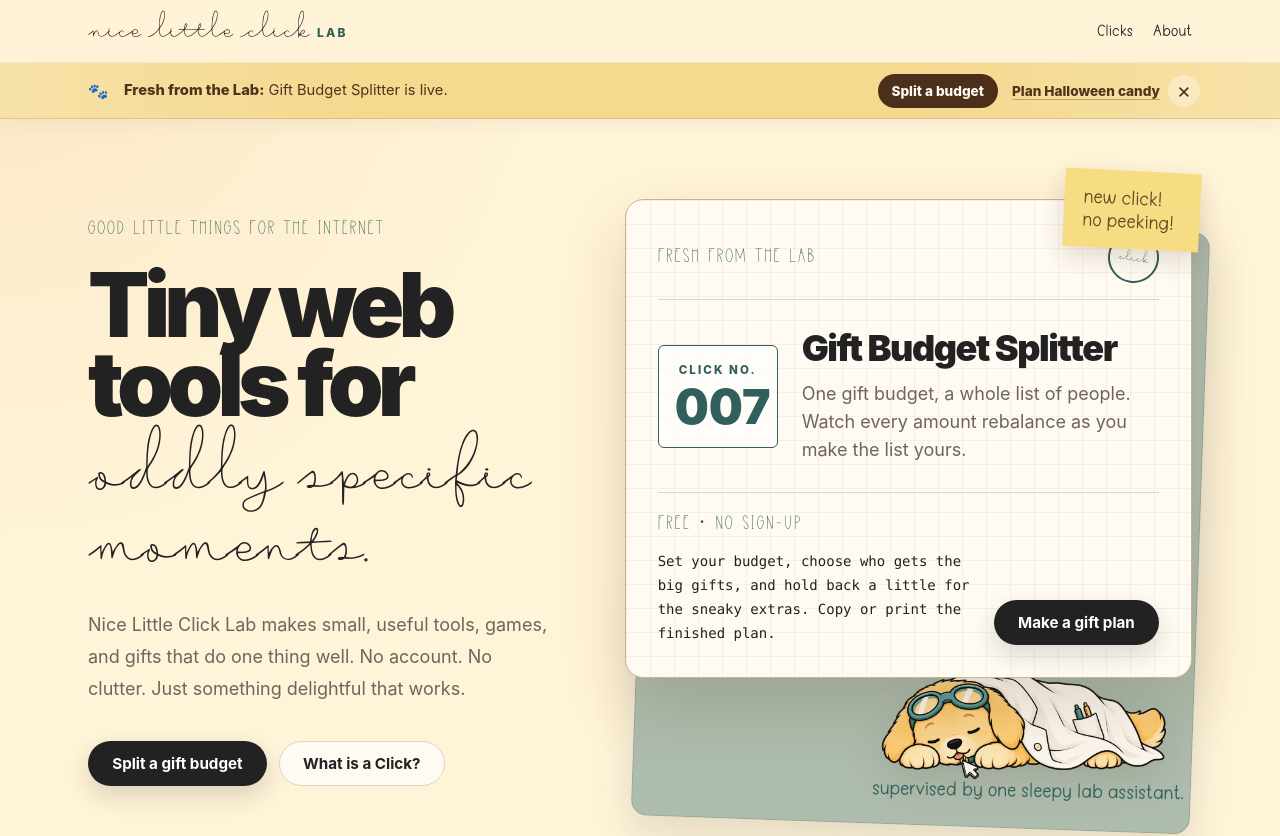
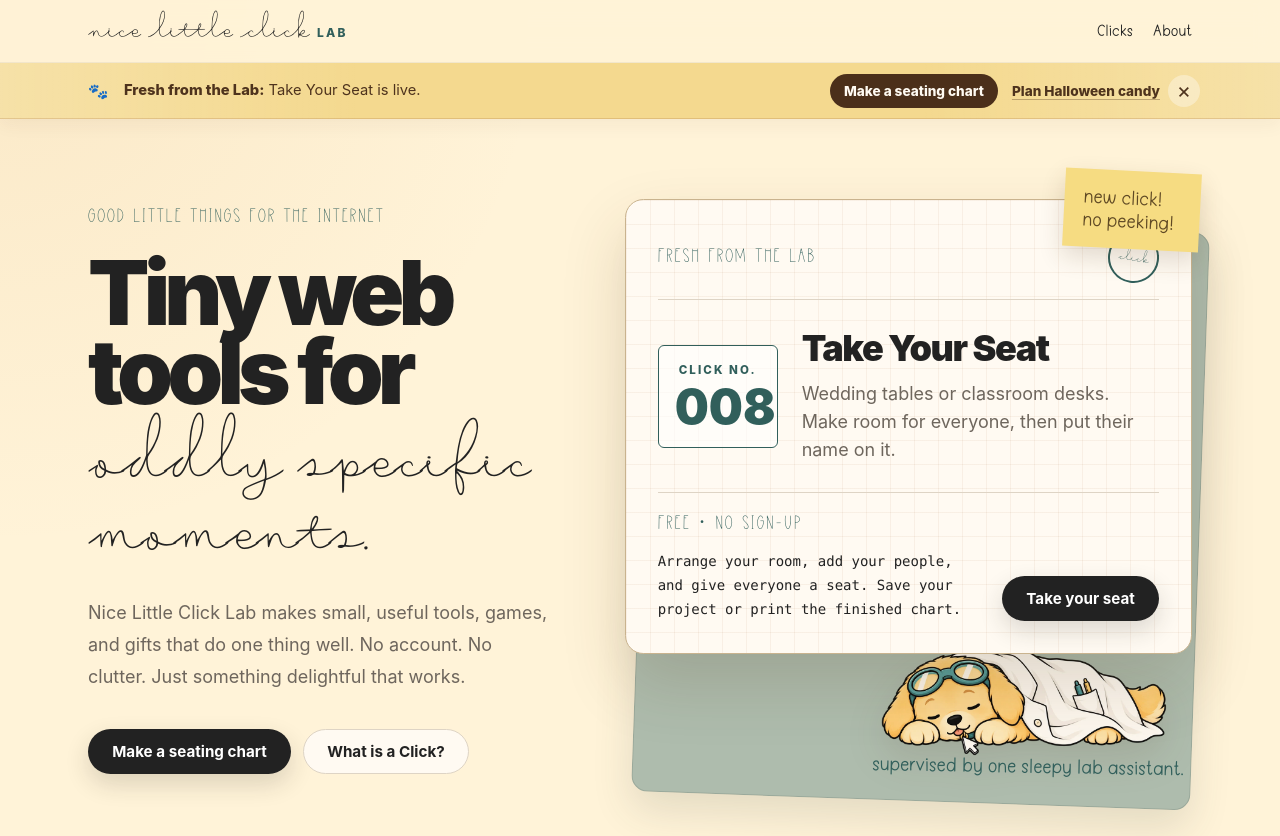
Before and after one commit to alwaysready4moore/nice-little-click-lab, a Next.js app: page / in a window 1280 px wide. Shown: the top 836 px of the page. Built offline with nearby package versions, Linux system fonts and the light colour scheme.

Commit message:
Launch Take Your Seat as Click 008 after owner testing

```diff
--- a/app/clicks/page.tsx
+++ b/app/clicks/page.tsx
@@ -44,7 +44,8 @@ function clickStructuredItem(click: (typeof clicks)[number]) {
         click.slug === "please-advise"
           ? "GameApplication"
           : click.slug === "halloween-candy-calculator" ||
-              click.slug === "gift-budget-splitter"
+              click.slug === "gift-budget-splitter" ||
+              click.slug === "take-your-seat"
             ? "LifestyleApplication"
             : "BusinessApplication",
       operatingSystem: "Web",
--- a/app/clicks/take-your-seat/page.tsx
+++ b/app/clicks/take-your-seat/page.tsx
@@ -5,7 +5,7 @@ export const metadata: Metadata = {
   title: "Take Your Seat | Custom Seating Chart Builder",
   description: "Arrange wedding tables or classroom desks, assign seats, and print your seating chart. Free, private, and no account required.",
   alternates: { canonical: "/clicks/take-your-seat" },
-  robots: { index: false, follow: true },
+  robots: { index: true, follow: true },
 };
 
 export default function TakeYourSeatPage() {
--- a/app/page.tsx
+++ b/app/page.tsx
@@ -5,7 +5,7 @@ import Link from "next/link";
 export const metadata: Metadata = {
   title: "Tiny Web Tools, Games, and Personalized Gifts",
   description:
-    "Try free browser tools and games, split a holiday gift budget, or make a personalized puzzle gift.",
+    "Make a custom seating chart, try free browser tools and games, or create a personalized puzzle gift.",
   alternates: { canonical: "/" },
   openGraph: {
     title: "Tiny Web Tools, Games, and Personalized Gifts",
@@ -43,10 +43,10 @@ export default function HomePage() {
           </p>
           <div className="mt-9 flex flex-wrap gap-3">
             <Link
-              href="/clicks/gift-budget-splitter"
+              href="/clicks/take-your-seat"
               className="lab-button lab-button-primary"
             >
-              Split a gift budget
+              Make a seating chart
             </Link>
             <Link href="#what-is-a-click" className="lab-button lab-button-secondary">
               What is a Click?
@@ -67,15 +67,15 @@ export default function HomePage() {
                   CLICK NO.
                 </p>
                 <p className="mt-1 text-5xl font-black text-[var(--accent-strong)]">
-                  007
+                  008
                 </p>
               </div>
               <div>
                 <h2 className="text-3xl font-black tracking-[-0.04em] sm:text-4xl">
-                  Gift Budget Splitter
+                  Take Your Seat
                 </h2>
                 <p className="mt-3 text-lg leading-7 text-[var(--muted)]">
-                  One gift budget, a whole list of people. Watch every amount rebalance as you make the list yours.
+                  Wedding tables or classroom desks. Make room for everyone, then put their name on it.
                 </p>
               </div>
             </div>
@@ -83,15 +83,15 @@ export default function HomePage() {
               <div>
                 <p className="lab-label">FREE · NO SIGN-UP</p>
                 <p className="mt-3 max-w-md font-mono text-sm leading-6">
-                  Set your budget, choose who gets the big gifts, and hold back
-                  a little for the sneaky extras. Copy or print the finished plan.
+                  Arrange your room, add your people, and give everyone a seat.
+                  Save your project or print the finished chart.
                 </p>
               </div>
               <Link
-                href="/clicks/gift-budget-splitter"
+                href="/clicks/take-your-seat"
                 className="lab-button lab-button-primary"
               >
-                Make a gift plan
+                Take your seat
               </Link>
             </div>
           </article>
--- a/components/site/FreshFromLabBanner.tsx
+++ b/components/site/FreshFromLabBanner.tsx
@@ -5,7 +5,7 @@ import { usePathname } from "next/navigation";
 import { useSyncExternalStore } from "react";
 import styles from "./fresh-from-lab-banner.module.css";
 
-const DISMISS_KEY = "nlcl-fresh-from-lab-click-007";
+const DISMISS_KEY = "nlcl-fresh-from-lab-click-008";
 const DISMISS_EVENT = "nlcl:fresh-from-lab-change";
 const VISIBLE_PATHS = new Set(["/", "/clicks"]);
 let dismissedForPageView = false;
@@ -64,15 +64,15 @@ export function FreshFromLabBanner() {
 
         <div className={styles.copy}>
           <strong>Fresh from the Lab:</strong>{" "}
-          <span>Gift Budget Splitter is live.</span>
+          <span>Take Your Seat is live.</span>
         </div>
 
         <div className={styles.links}>
           <Link
             className={styles.primaryLink}
-            href="/clicks/gift-budget-splitter"
+            href="/clicks/take-your-seat"
           >
-            Split a budget
+            Make a seating chart
           </Link>
           <Link className={styles.secondaryLink} href="/clicks/halloween-candy-calculator">
             Plan Halloween candy
--- a/data/clicks.ts
+++ b/data/clicks.ts
@@ -102,7 +102,20 @@ export const clicks: Click[] = [
     purchaseMode: "free",
     deliveryMode: "onsite",
     featured: true,
-    badge: "NEW",
     updatedAt: "2026-10-13",
   },
+  {
+    slug: "take-your-seat",
+    number: 8,
+    name: "Take Your Seat",
+    shortDescription:
+      "Arrange wedding tables or classroom desks, assign everyone a seat, and print the finished chart.",
+    status: "live",
+    priceLabel: "Free",
+    purchaseMode: "free",
+    deliveryMode: "onsite",
+    featured: true,
+    badge: "NEW",
+    updatedAt: "2026-10-23",
+  },
 ];
--- a/lib/site.ts
+++ b/lib/site.ts
@@ -5,7 +5,7 @@ export const siteConfig = {
   email: "hello@nicelittleclick.com",
   operator: "Moore Family Print Shop LLC",
   locale: "en-US",
-  lastUpdated: "2026-10-13",
+  lastUpdated: "2026-10-23",
   description: "Tiny tools, games, and gifts for oddly specific moments.",
   longDescription:
     "Nice Little Click Lab makes focused, delightful web tools, games, and gifts that solve one small problem at a time.",
```
Also changed, not shown: 2 other files (tests, documents, lock files or other folders).
